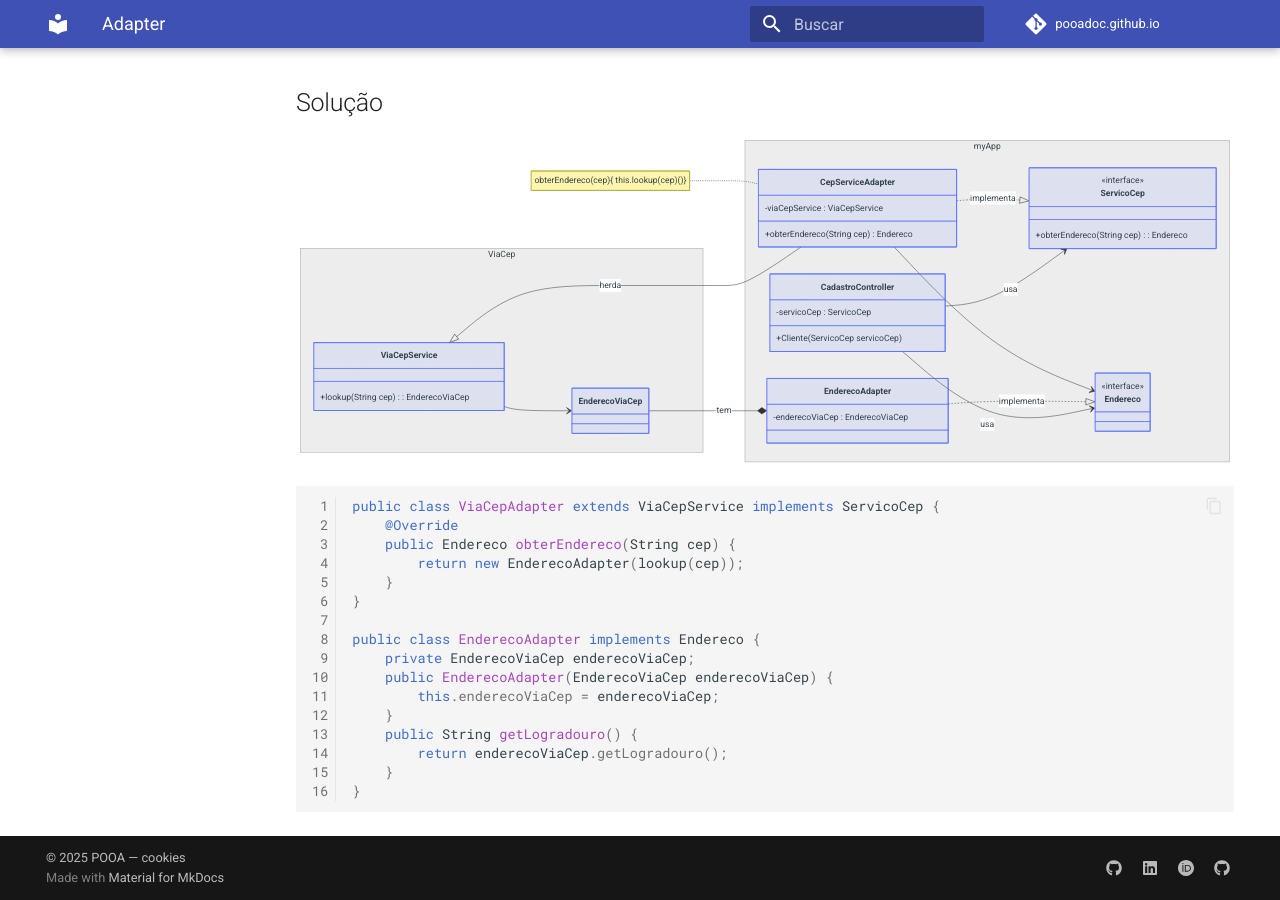
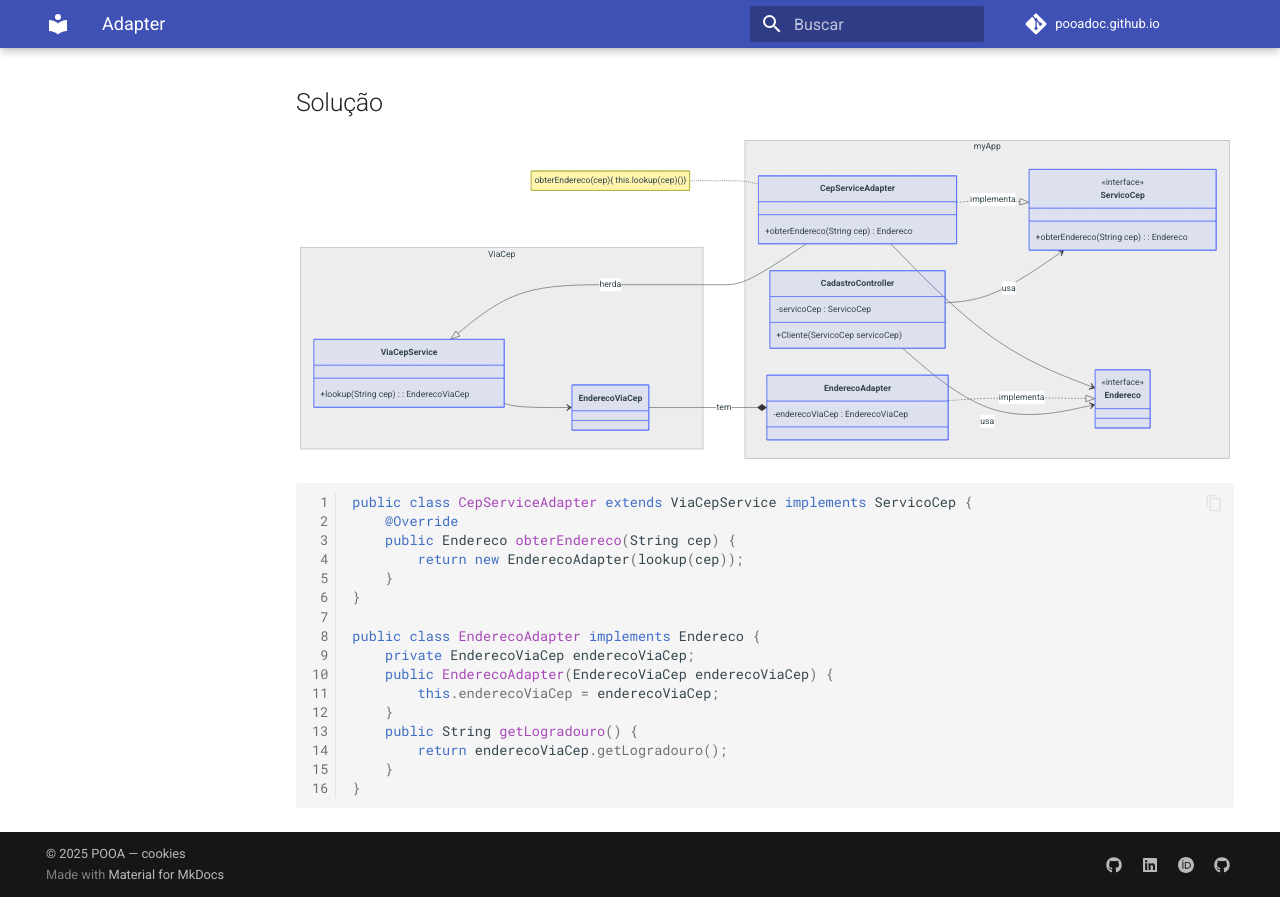
Before and after one commit to pooadoc/pooadoc.github.io, an MkDocs documentation site: the page built from docs/gof/adapter.md, in a window 1280 px wide and 900 px high, scrolled down 4717 px. Built offline with MkDocs 1.6.1 and Material for MkDocs 9.7.7, drawn with Linux system fonts in a browser that asks for light colours; plug-ins that fetch from the network failed and are left out; comment, search, counter and statistics services are not loaded.

Commit message:
fix: corrigindo nome de classe e ajustando o diagrama na documentação do Adapter

````diff
--- a/docs/gof/adapter.md
+++ b/docs/gof/adapter.md
@@ -304,7 +303,7 @@ public class ViaCepEndereco {
 
 ```java
 
-public class ViaCepAdapter extends ViaCepService implements ServicoCep {
+public class CepServiceAdapter extends ViaCepService implements ServicoCep {
     @Override
     public Endereco obterEndereco(String cep) {
         return new EnderecoAdapter(lookup(cep));
````
Also changed, not shown: other parts of docs/gof/adapter.md (+0 -1 lines).
